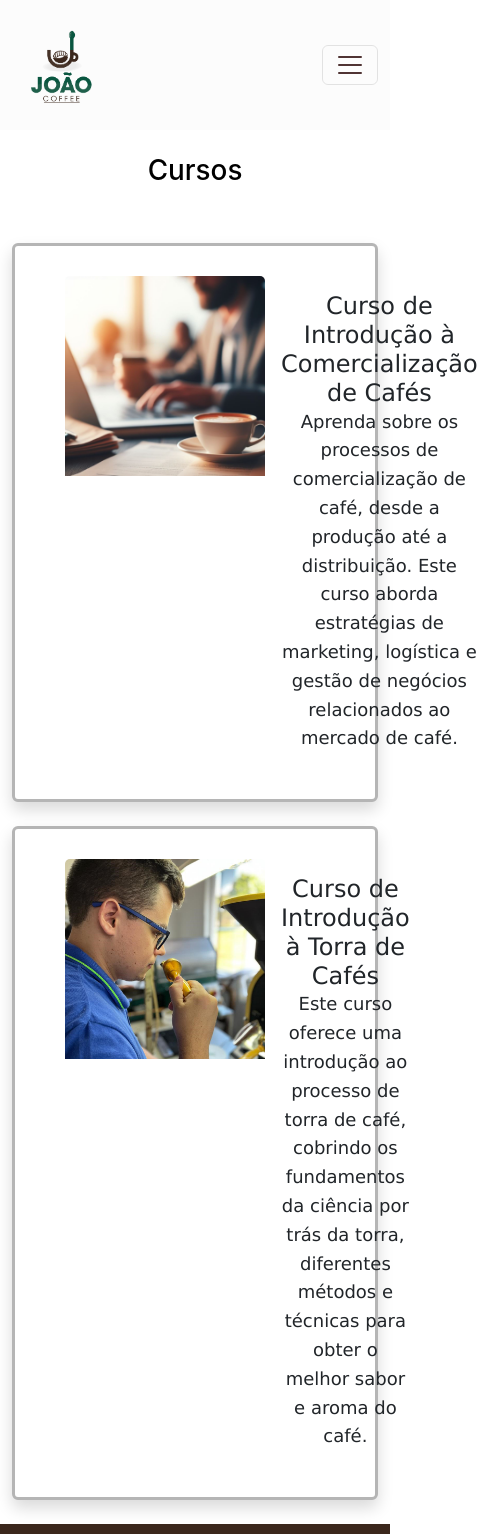
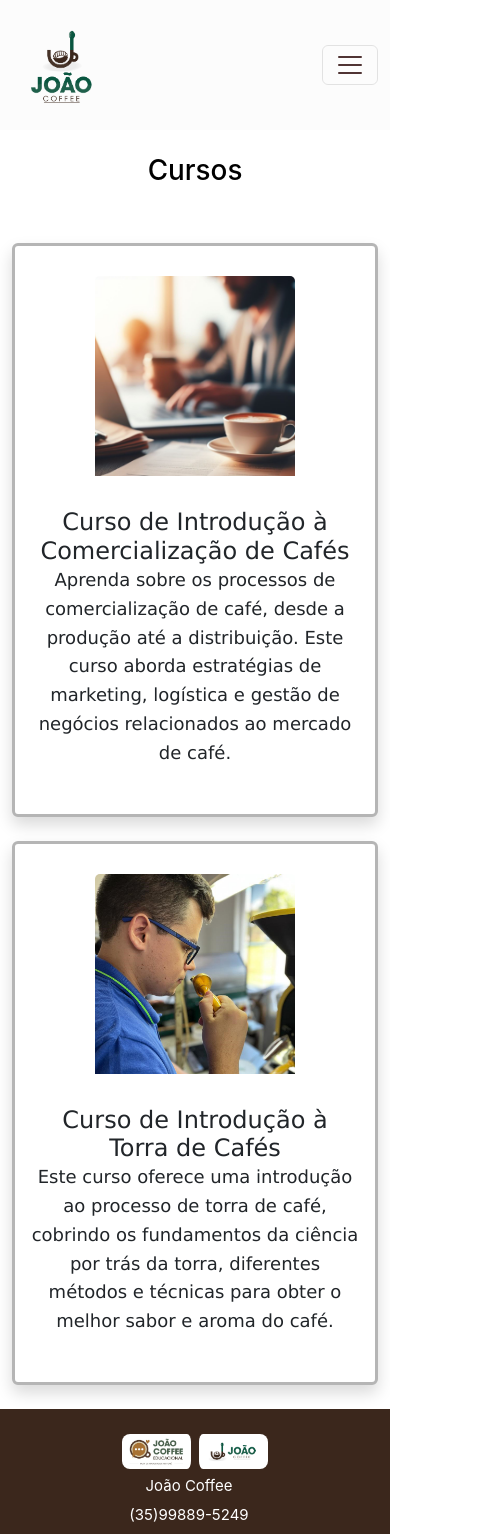
Before and after one commit to KelvinFlora/joao-coffee, a Vue app: page /cursos in a window 390 px wide. Shown: the top 1534 px of the page, 494 px wide, since content can reach past the window. Built offline with nearby package versions, Linux system fonts and the light colour scheme.

Commit message:
mobile adjustments

```diff
--- a/src/views/CoursesView.vue
+++ b/src/views/CoursesView.vue
@@ -7,13 +7,13 @@
       <div class="col-md-12">
         <a href="/cursocomercializacao" class="card-link">
           <div class="bg-white card rounded shadow mb-4 zoom custom-card">
-            <div class="d-flex align-items-start">
+            <div class="d-md-flex flex-md-row align-items-md-center">
               <img
                 src="../../public/images/comercializacao.jpg"
-                class="card-img-top fixed-image-size mr-3"
+                class="card-img-top fixed-image-size mb-3 mb-md-0 mr-md-3"
                 alt="Curso de Comercialização de Cafés"
               />
-              <div class="card-body text-dark d-flex flex-column justify-content-center">
+              <div class="card-body text-dark text-center text-md-left">
                 <h5 class="card-title mb-0">Curso de Introdução à Comercialização de Cafés</h5>
                 <p class="card-text">
                   Aprenda sobre os processos de comercialização de café, desde a produção até a
@@ -28,13 +28,13 @@
       <div class="col-md-12">
         <a href="/cursotorra" class="card-link">
           <div class="card rounded shadow mb-4 zoom bg-white custom-card">
-            <div class="d-flex align-items-start">
+            <div class="d-md-flex flex-md-row align-items-md-center">
               <img
                 src="../../public/images/torra.jpg"
-                class="card-img-top fixed-image-size mr-3"
+                class="card-img-top fixed-image-size mb-3 mb-md-0 mr-md-3"
                 alt="Curso de Introdução à Torra de Cafés"
               />
-              <div class="card-body text-dark d-flex flex-column justify-content-center">
+              <div class="card-body text-dark text-center text-md-left">
                 <h5 class="card-title mb-0">Curso de Introdução à Torra de Cafés</h5>
                 <p class="card-text">
                   Este curso oferece uma introdução ao processo de torra de café, cobrindo os
@@ -54,7 +54,6 @@
 .card-link {
   text-decoration: none; /* Remover sublinhado do link */
   color: inherit; /* Herdar a cor do texto do pai */
-  background-color: white !important;
 }
 
 .zoom {
@@ -68,18 +67,23 @@
 .fixed-image-size {
   width: 200px; /* Largura fixa */
   height: 200px; /* Altura fixa */
+  margin-left: 50px;
   object-fit: cover; /* Redimensionar a imagem mantendo a proporção */
-  margin-left: 50px;
 }
 
 .custom-card {
   border: 3px solid #b5b5b5 !important; /* Adiciona uma borda cinza fraca */
 }
 
-@media (min-width: 768px) {
+@media (max-width: 767.98px) {
   .fixed-image-size {
-    width: 200px; /* Largura fixa */
-    height: 200px; /* Altura fixa */
+    margin-left: auto;
+    margin-right: auto;
+    display: block;
+  }
+
+  .card-body {
+    text-align: center;
   }
 }
 </style>
```
